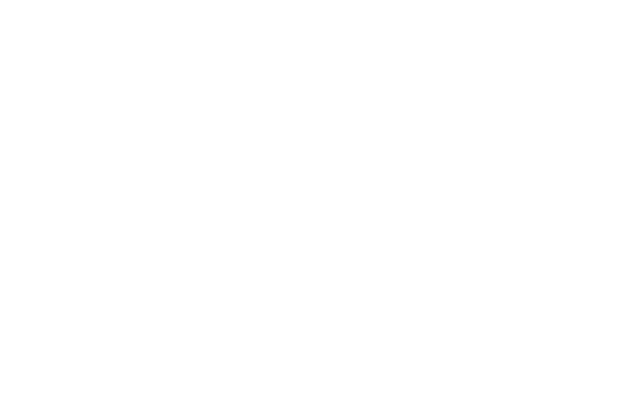
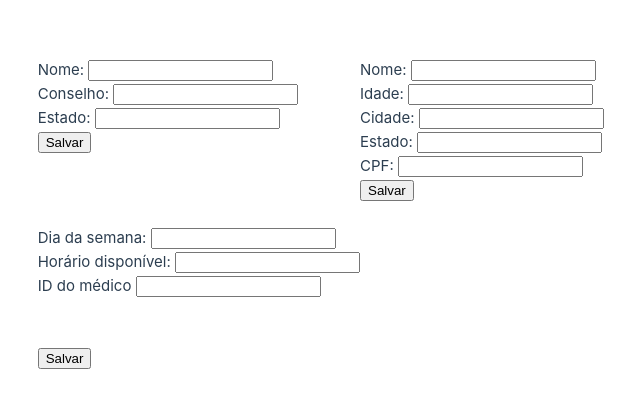
Before and after one commit to lukabarth/teste-tecnico-lode-frontend, a Vue app: page / in a window 1280 px wide. Shown: the part 198-606 px from the top of the page, without its empty margins (280-920 px from the left). Built offline with nearby package versions, Linux system fonts and the light colour scheme.

Commit message:
adiciona os templates no arquivo principal

```diff
--- a/src/App.vue
+++ b/src/App.vue
@@ -1,8 +1,15 @@
+<script setup>
+import MedicoForm from './components/MedicoForm.vue';
+import PacienteForm from './components/PacienteForm.vue';
+import AgendaForm from './components/AgendaForm.vue';
+</script>
+
 <template>
+<MedicoForm></MedicoForm>
+<PacienteForm></PacienteForm>
+<AgendaForm></AgendaForm>
 </template>
 
-<script>
-</script>
 
 <style>
 </style>
```
